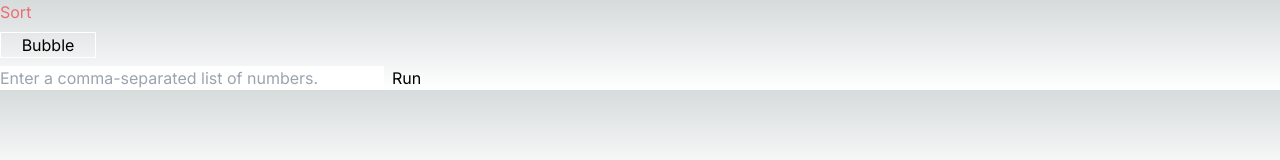
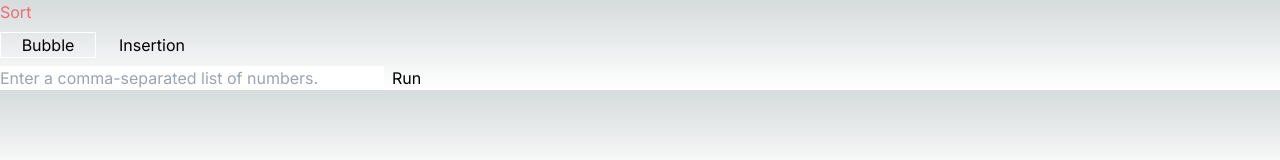
Before and after one commit to fractal-bootcamp/stevensebexen.algorithms2, a Next.js app: page /sort in a window 1280 px wide. Shown: the top 160 px of the page. Built offline with nearby package versions, Linux system fonts and the light colour scheme.

Commit message:
Insertion sort and code cleanup

```diff
--- a/package.json
+++ b/package.json
@@ -26,6 +26,7 @@
     "postcss": "^8",
     "tailwindcss": "^3.4.1",
     "typescript": "^5",
+    "vite-tsconfig-paths": "^4.3.2",
     "vitest": "^1.6.0"
   }
 }
--- a/src/algorithm/sort/bubbleSort.ts
+++ b/src/algorithm/sort/bubbleSort.ts
@@ -1,4 +1,4 @@
-const maxDepth = 100;
+import { maxDepth } from '~/constants';
 
 function isSorted(arr: number[]) {
   const elementIsSorted = arr.map((x, i) => {
@@ -22,18 +22,14 @@ function bubble(arr: number[], depth: number): number[] {
 
 function _bubbleSort(input: WithHistory<number[]>, depth: number = 0): WithHistory<number[]> {
   if (depth >= maxDepth) throw new Error('Maximum depth reached.');
+  if (isSorted(input.value)) return ({value: input.value, history: input.history});
 
   const value = bubble(input.value, 0);
-
-  if (isSorted(value)) {
-    const history = input.history;
-    return ({value, history});
-  }
   const history = [...input.history, value];
 
   return _bubbleSort({value, history}, depth + 1);
 }
 
-export const bubbleSort: AlgorithmWithH<number[]> = (value: number[]): WithHistory<number[]> => {
-  return _bubbleSort({value, history: []});
+export function bubbleSort(src: number[]): WithHistory<number[]> {
+  return _bubbleSort({value: src, history: []});
 }
--- /dev/null
+++ b/src/algorithm/sort/insertionSort.ts
@@ -0,0 +1,23 @@
+import { maxDepth } from '~/constants';
+
+function getIndexMin(arr: number[]): number {
+  const indices = Array(arr.length).fill(0).map((_, i) => i);
+  const indexMin = indices.reduce((prev, curr) => arr[curr] < arr[prev] ? curr : prev);
+  return indexMin;
+}
+
+function _insertionSort(input: WithHistory<number[]>, src: number[], depth: number): WithHistory<number[]> {
+  if (depth >= maxDepth) throw new Error('Maximum recursion depth reached.');
+  if (src.length === 0) return ({value: input.value, history: input.history});
+
+  const indexMin = getIndexMin(src);
+  const value = [...input.value, src[indexMin]];
+  const src0 = [...src.slice(0, indexMin), ...src.slice(indexMin + 1)];
+  const history = [...input.history, value];
+
+  return _insertionSort({value, history}, src0, depth + 1);
+}
+
+export function insertionSort(src: number[], depth: number = 0): WithHistory<number[]> {
+  return _insertionSort({value: [], history: []}, src, depth);
+}
--- /dev/null
+++ b/src/algorithm/sort/x.ts
@@ -0,0 +1,6 @@
+import { insertionSort } from "./insertionSort";
+
+const x = [1, 0, -3, 9, 2];
+const y = insertionSort(x);
+
+console.log(y);
--- a/src/app/sort/page.tsx
+++ b/src/app/sort/page.tsx
@@ -3,13 +3,15 @@
 import { ChangeEvent, useState } from "react";
 import { numberArrayParser } from "~/algorithm/numberArrayParser";
 import { bubbleSort } from "~/algorithm/sort/bubbleSort";
+import { insertionSort } from "~/algorithm/sort/insertionSort";
 import AlgorithmResultViewer from "~/components/AlgorithmResultViewer";
 import AlgorithmRunner from "~/components/AlgorithmRunner";
 import AlgorithmSelector from "~/components/AlgorithmSelector";
 import NavBar from "~/components/NavBar";
 
 const algorithms: Record<string, AlgorithmWithH<number[]>> = {
-  'Bubble': bubbleSort
+  'Bubble': bubbleSort,
+  'Insertion': insertionSort
 }
 
 export default function Sort() {
--- a/src/components/AlgorithmResultViewer.tsx
+++ b/src/components/AlgorithmResultViewer.tsx
@@ -11,7 +11,7 @@ export default function AlgorithmResultViewer<T>(props: AlgorithmResultViewerPro
       return (
       <div className='flex gap-1'>
         {
-          value.map(ele => <div className='basis-20 border border-[#aaaaaa] text-center'>{String(ele)}</div>)
+          value.map(ele => <div key={ele} className='basis-20 border border-[#aaaaaa] text-center'>{String(ele)}</div>)
         }
       </div>
       )
--- /dev/null
+++ b/src/constants.ts
@@ -0,0 +1 @@
+export const maxDepth = 1000;
--- a/tsconfig.json
+++ b/tsconfig.json
@@ -17,6 +17,7 @@
         "name": "next"
       }
     ],
+    "baseUrl": "./",
     "paths": {
       "~/*": ["./src/*"]
     }
--- a/vitest.config.ts
+++ b/vitest.config.ts
@@ -1,8 +1,9 @@
 import { defineConfig } from 'vitest/config'
 import react from '@vitejs/plugin-react'
+import tsconfigPaths from 'vite-tsconfig-paths';
 
 export default defineConfig({
-  plugins: [react()],
+  plugins: [react(), tsconfigPaths()],
   test: {
     environment: 'jsdom',
   },
```
Also changed, not shown: 2 other files (tests, documents, lock files or other folders).
